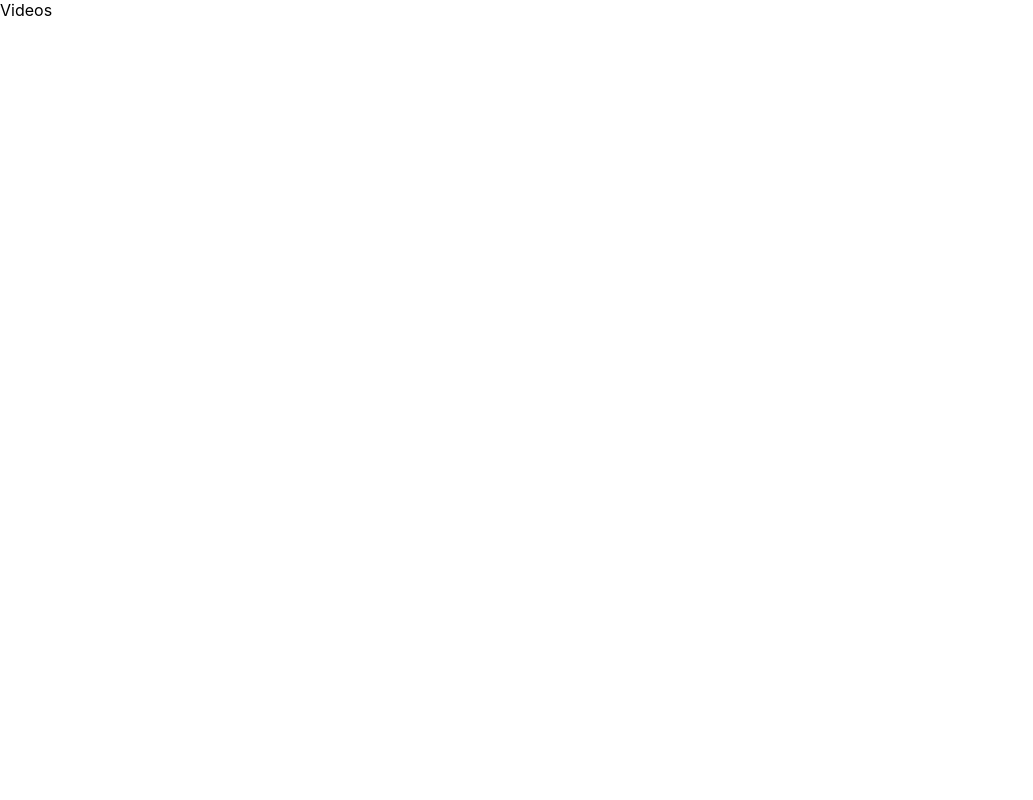
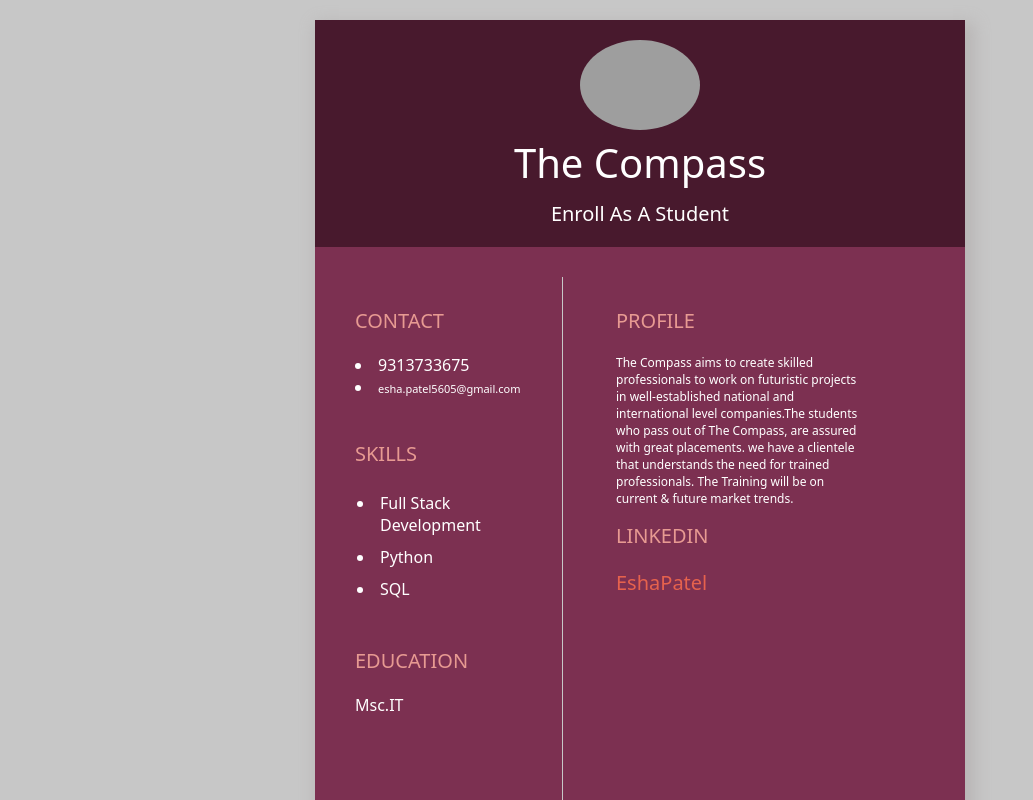
Before and after one commit to eshapatel2005/React-JS, a React (Create React App) app: page / in a window 1280 px wide. Shown: the top 800 px of the page, without its empty margins (0-1033 px from the left). Built offline with nearby package versions, Linux system fonts and the light colour scheme; grey boxes are pictures that could not be loaded.

Commit message:
Create A Resume

```diff
--- a/src/App.js
+++ /dev/null
@@ -1,27 +0,0 @@
-import './App.css';
-
-import Navs from './componets/video';
-
-
-
-function app(){
-  let obj = {
-    title: 'Dark',
-    views: '15k',
-    year: '1 year ago',
-    company: 'The Compass',
-    url: 'https://thumbs.dreamstime.com/b/man-analysis-business-accounting-laptop-45719380.jpg',
-    button:'Node Js'
-  }
-
-  return (
-    <div>
-      <div>Videos</div>
-      <video {...obj}></video>
-     </div>
-  );
-}
-
-
-
-export default app;
--- /dev/null
+++ b/src/App1.js
@@ -0,0 +1,23 @@
+import Resume from './componets/Resume';
+
+
+function app(){
+  let obj = {
+    name:'The Compass',
+    student: 'EshaPatel',
+    title:'Enroll As A Student',
+    url: 'https://cdn2.vectorstock.com/i/1000x1000/98/11/girl-icon-flat-single-avatarpeaople-icon-from-vector-14449811.jpg',
+    phone:'9313733675',
+    email:'esha.patel5605@gmail.com',
+    linkedin: 'https://www.linkedin.com/in/%20esha-patel-e0511a',
+    skill:['Full Stack Development','Python','SQL'],
+    education:['Msc.IT'],
+    bio:'The Compass aims to create skilled professionals to work on futuristic projects in well-established national and international level companies.The students who pass out of The Compass, are assured with great placements. we have a clientele that understands the need for trained professionals. The Training will be on current & future market trends.'
+
+  }
+  return (
+  <Resume {...obj}></Resume>
+  )
+}
+
+export default app;
--- /dev/null
+++ b/src/componets/Resume.css
@@ -0,0 +1,103 @@
+
+body{
+  margin: 0px;
+  padding: 0px;
+  background-image:  radial-gradient(#c7c7c7 50%, #c7c7c7 74%);
+  font-family: system-ui;
+}
+.clearfix{
+  clear: both;
+}
+.main{
+  height: 900px;
+  width: 650px;
+  background-color: #7c3051;
+  box-shadow: 5px 7px 15px 5px #b9b6b6;
+  margin: 20px auto;
+}
+.top-section{
+  background-color: #48192d;
+  text-align: center;
+  padding: 20px;
+}
+.profile{
+  width: 120px;
+  border-radius: 100%;
+
+}
+.p1{
+  color: white;
+  font-size: 40px;
+  font-weight: 100;
+  margin: 0;
+  margin-top: 100;
+}
+.p1 span{
+  font-weight: 350;
+  color:white ;
+
+}
+.p2{
+  font-size: 20px;
+  font-weight: 50;
+  color:white;
+  margin: 0px;
+  margin-top: 10px;
+}
+.col-div-4{
+  width: 38%;
+  float: left;
+}
+.col-div-8{
+  width: 62%;
+  float: left;
+}
+.line{
+  border-left: 1px solid #c7c7c7;
+  height: 800px;
+  width: 2%;
+  margin-top: 30px;
+  float: left;
+}
+.content-box{
+  padding: 40px;
+}
+.head{
+  font-size: 20px;
+  text-transform: uppercase;
+  font-weight: 500;
+  color:#e79a92;
+}
+.p3{
+  color: white;
+  margin-bottom: -5px;
+  width: 250px;
+}
+
+.skills{
+  margin-left: -20px;
+  margin-bottom: 0px;
+  color:white;
+}
+.skills li{
+  padding: 5px;
+  color:white;
+}
+.skills li span{
+  color: white;
+}
+
+.phone{
+  color:white;
+}
+
+.link{
+  color:#e6624d;
+  text-decoration: none;
+  font-size: 20px;
+}
+
+.link:hover{
+  color:#ab6054;
+  text-decoration: none;
+}
--- /dev/null
+++ b/src/componets/Resume.js
@@ -0,0 +1,56 @@
+import './Resume.css';
+
+
+
+
+
+export default function resume({name,title,url,email,phone,linkedin,skill,education,bio,student}){
+
+  return(
+
+    <>
+
+      <div className="main">
+
+        <div className="top-section">
+          <img src={url} className="profile" />
+          <p className="p1"> <span>{name}</span></p>
+          <p className="p2">{title}</p>
+        </div>
+
+        <div className="clearifix"></div>
+
+        <div className="col-div-4">
+
+        <div className="content-box" style={{}}>
+          <p className="head">Contact</p>
+          <li className="phone"><span> {phone}</span></li>
+          <li className="phone"><span style={{ fontSize: 11 }}> {email}</span></li> <br />
+          <p className="head">Skills</p>
+          <ul className="skills">
+            <li><span>{skill[0]}</span></li>
+            <li><span>{skill[1]}</span></li>
+            <li><span>{skill[2]}</span></li>
+          </ul>  <br />
+
+          <p className="head">Education</p>
+          <p className="p3">{education[0]}</p>
+          <p className="p3">{education[1]}</p>
+        </div>
+
+
+      </div>
+
+      <div className="line" />
+        <div className="col-div-4">
+          <div className="content-box">
+            <p className="head">Profile</p>
+            <p className="p3" style={{ fontSize: 12 }}>{bio}</p>
+            <p className="head">LinkedIN</p>
+            <a className="link" href={linkedin} target="_blank">{student}</a>
+          </div>
+        </div>
+      </div>
+    </>
+
+)}
--- a/src/componets/video.css
+++ /dev/null
@@ -1,61 +0,0 @@
-
-.container{
-  float: left;
-  margin-left: 30px;
-  margin-top: 50px;
-  background-color:rgb(224, 223, 223);
-  border-radius: 10px;
-
-}
-
-.Img{
-  width:300px;
-  margin: 10px;
-  border-radius: 10px;
-}
-
-.title{
-  margin-left: 20px;
-  color:black;
-  font-weight:500;
-  font-size: 20px;
-}
-
-.company{
-  margin-left: 20px;
-  color:black;
-  font-weight: 500;
-  font-size: 20px;
-}
-
-.views{
-  margin-left: 20px;
-  color:black;
-  font-weight: 500;
-  font-size: 20px;
-}
-
-.year{
-  margin-left: 20px;
-  color:black;
-  font-weight:500;
-  font-size: 20px;
-}
-
-.button{
-  margin-left: 20px;
-  color:white;
-  background-color: black;
-  border-color: yellow;
-  padding: 7px;
-  width: 300px;
-  height: 50px;
-  border-radius: 50px;
-  margin-bottom: 30px;
-  margin-top: 20px;
-  font-weight: bolder;
-  font-size: 16px;
-  margin-right: 10px;
-  border-width: 5px;
-  cursor: pointer;
-}
--- a/src/componets/video.js
+++ /dev/null
@@ -1,16 +0,0 @@
-import './video.css';
-
-export default function Navs({url,title,company,views,year,button}){
-  return(
-    <div className="container">
-    <div className="container1">
-      <img className="Img" src={url} />
-    </div>
-    <div className="title">{title}</div>
-    <div className="company">{company}</div>
-    <div className="views">{views} : {year}</div>
-
-    <button class="button">{button}</button>
-    </div>
-  );
-}
--- a/src/index.js
+++ b/src/index.js
@@ -1,13 +1,13 @@
 import React from 'react';
 import ReactDOM from 'react-dom/client';
 import './index.css';
-import App from './App';
+import App1 from './App1';
 import reportWebVitals from './reportWebVitals';
 
 const root = ReactDOM.createRoot(document.getElementById('root'));
 root.render(
   <React.StrictMode>
-    <App />
+    <App1 />
   </React.StrictMode>
 );
 
```
Also changed, not shown: src/App1.css (renamed from src/App.css).
